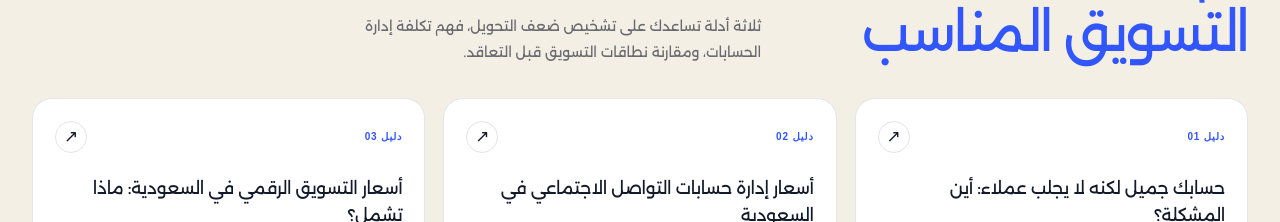
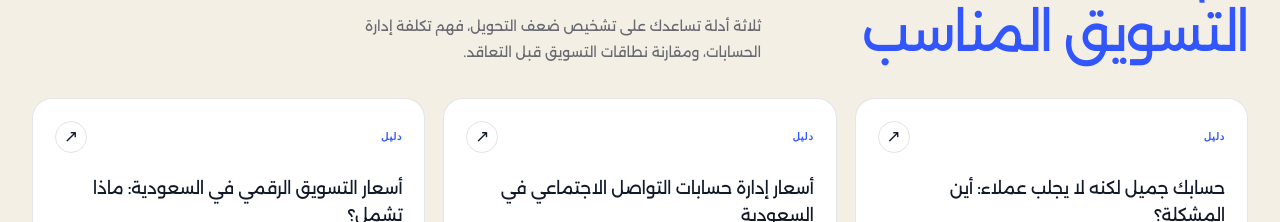
Before and after one commit to mohammedrashad2011-ui/Dewank-2026-website, a Next.js app: page /digital-marketing in a window 1280 px wide. Shown: the part 7400-7622 px from the top of the page. Built offline with nearby package versions, Linux system fonts and the light colour scheme.

Commit message:
Remove decorative guide 01 labels and keep useful guide title

```diff
--- a/app/(ar)/digital-marketing/page.tsx
+++ b/app/(ar)/digital-marketing/page.tsx
@@ -315,9 +315,9 @@ export default function DigitalMarketingPage() {
           <p>ثلاثة أدلة تساعدك على تشخيص ضعف التحويل، فهم تكلفة إدارة الحسابات، ومقارنة نطاقات التسويق قبل التعاقد.</p>
         </div>
         <div className="dm-guides-grid">
-          {guideLinks.map((guide, index) => (
+          {guideLinks.map((guide) => (
             <Link className="dm-guide-card" href={guide.href} key={guide.href}>
-              <div className="dm-guide-card-top"><span>دليل 0{index + 1}</span><span className="dm-guide-arrow" aria-hidden="true">↗</span></div>
+              <div className="dm-guide-card-top"><span>دليل</span><span className="dm-guide-arrow" aria-hidden="true">↗</span></div>
               <h3>{guide.title}</h3>
               <p>{guide.text}</p>
             </Link>
```
